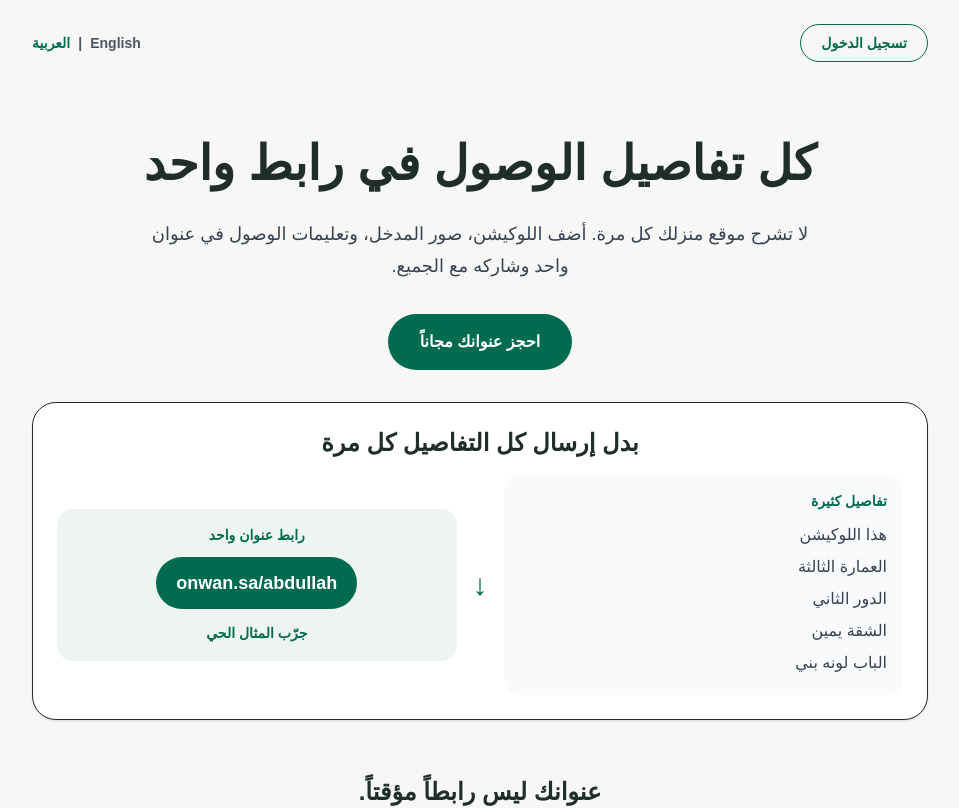
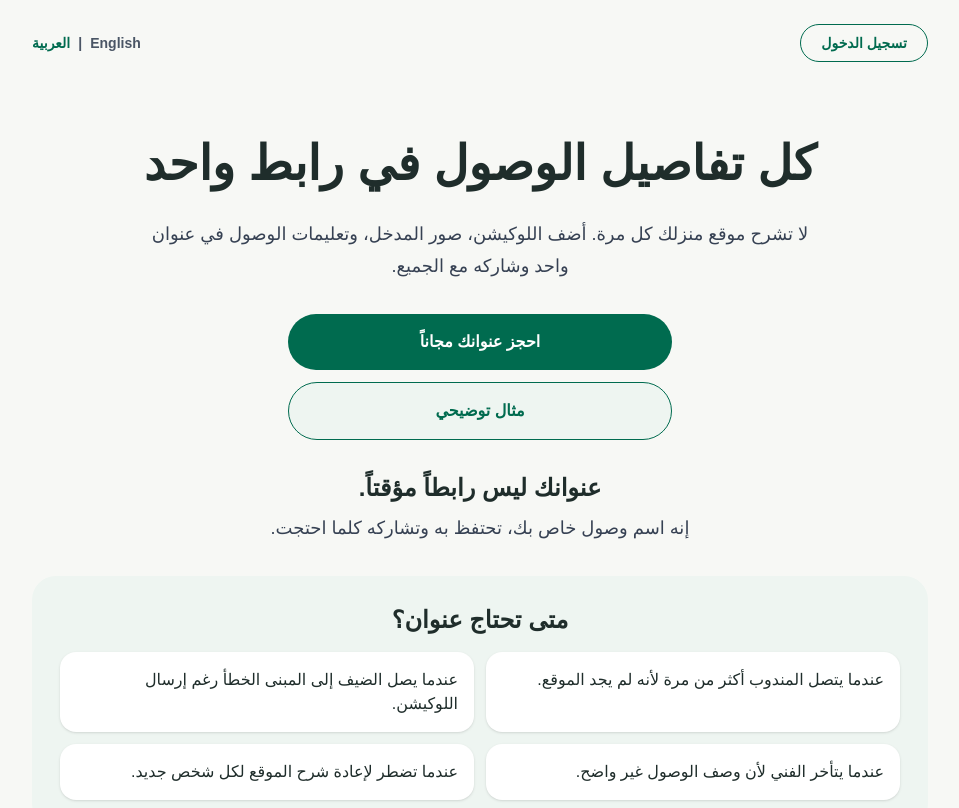
Before and after one commit to hammamghamdi/onwan, a Next.js app: page / in a window 1280 px wide. Shown: the top 808 px of the page, without its empty margins (160-1119 px from the left). Built offline with nearby package versions, Linux system fonts and the light colour scheme; no server answers.

Commit message:
restore simple homepage hero buttons

```diff
--- a/app/page.tsx
+++ b/app/page.tsx
@@ -13,20 +13,10 @@ const copy = {
     heroText:
       "لا تشرح موقع منزلك كل مرة. أضف اللوكيشن، صور المدخل، وتعليمات الوصول في عنوان واحد وشاركه مع الجميع.",
     mainCta: "احجز عنوانك مجاناً",
+    exampleCta: "مثال توضيحي",
     positioningTitle: "عنوانك ليس رابطاً مؤقتاً.",
     positioningText:
       "إنه اسم وصول خاص بك، تحتفظ به وتشاركه كلما احتجت.",
-    beforeTitle: "بدل إرسال كل التفاصيل كل مرة",
-    exampleInput: "تفاصيل كثيرة",
-    exampleOutput: "رابط عنوان واحد",
-    liveExample: "جرّب المثال الحي",
-    exampleLines: [
-      "هذا اللوكيشن",
-      "العمارة الثالثة",
-      "الدور الثاني",
-      "الشقة يمين",
-      "الباب لونه بني",
-    ],
     needsTitle: "متى تحتاج عنوان؟",
     needs: [
       "عندما يتصل المندوب أكثر من مرة لأنه لم يجد الموقع.",
@@ -45,20 +35,10 @@ const copy = {
     heroText:
       "Stop explaining your location again and again. Add the map link, entrance photos, and arrival instructions once, then share one address with everyone.",
     mainCta: "Reserve your address for free",
+    exampleCta: "View example",
     positioningTitle: "Your address is not a temporary link.",
     positioningText:
       "It is your own access name that you keep and share whenever needed.",
-    beforeTitle: "Instead of sending all details every time",
-    exampleInput: "Many details",
-    exampleOutput: "One address link",
-    liveExample: "Try the live example",
-    exampleLines: [
-      "This is the location",
-      "Third building",
-      "Second floor",
-      "Apartment on the right",
-      "The door is brown",
-    ],
     needsTitle: "When do you need Onwan?",
     needs: [
       "When a delivery driver keeps calling because they cannot find the place.",
@@ -146,7 +126,7 @@ export default function Home() {
           </Link>
         </nav>
 
-        <section className="pb-5 pt-10 text-center sm:pt-12">
+        <section className="pb-6 pt-10 text-center sm:pt-12">
           <h1 className="mb-6 text-4xl font-bold leading-tight sm:text-5xl">
             {text.heroTitle}
           </h1>
@@ -155,56 +135,24 @@ export default function Home() {
             {text.heroText}
           </p>
 
-          <Link
-            href="/register"
-            className="inline-block rounded-full bg-[#006b4f] px-8 py-4 font-bold text-white"
-          >
-            {text.mainCta}
-          </Link>
+          <div className="mx-auto flex max-w-sm flex-col gap-3">
+            <Link
+              href="/register"
+              className="rounded-full bg-[#006b4f] px-8 py-4 font-bold text-white"
+            >
+              {text.mainCta}
+            </Link>
+
+            <Link
+              href="/abdullah"
+              className="rounded-full border border-[#006b4f] bg-[#eef5f1] px-8 py-4 font-bold text-[#006b4f]"
+            >
+              {text.exampleCta}
+            </Link>
+          </div>
         </section>
 
-        <section className="pb-8 pt-3">
-          <Link
-            href="/abdullah"
-            className="block rounded-3xl border bg-white p-4 text-inherit shadow-sm transition hover:border-[#006b4f] hover:shadow-md sm:p-6"
-          >
-            <h2 className="mb-4 text-center text-xl font-bold sm:text-2xl">
-              {text.beforeTitle}
-            </h2>
-
-            <div className="grid items-center gap-4 sm:grid-cols-[1fr_auto_1fr]">
-              <div className="rounded-2xl bg-gray-50 p-4 leading-8 text-gray-700">
-                <p className="mb-2 text-sm font-bold text-[#006b4f]">
-                  {text.exampleInput}
-                </p>
-                {text.exampleLines.map((line) => (
-                  <p key={line}>{line}</p>
-                ))}
-              </div>
-
-              <div className="text-center text-3xl font-bold text-[#006b4f]">
-                ↓
-              </div>
-
-              <div className="rounded-2xl bg-[#eef5f1] p-4 text-center">
-                <p className="mb-3 text-sm font-bold text-[#006b4f]">
-                  {text.exampleOutput}
-                </p>
-                <div
-                  dir="ltr"
-                  className="mx-auto mb-3 w-fit rounded-full bg-[#006b4f] px-5 py-3 text-base font-bold text-white sm:text-lg"
-                >
-                  onwan.sa/abdullah
-                </div>
-                <span className="text-sm font-bold text-[#006b4f]">
-                  {text.liveExample}
-                </span>
-              </div>
-            </div>
-          </Link>
-        </section>
-
-        <section className="mx-auto max-w-2xl py-6 text-center">
+        <section className="mx-auto max-w-2xl pb-8 pt-2 text-center">
           <h2 className="mb-2 text-2xl font-bold">{text.positioningTitle}</h2>
           <p className="text-lg leading-8 text-gray-700">
             {text.positioningText}
```
